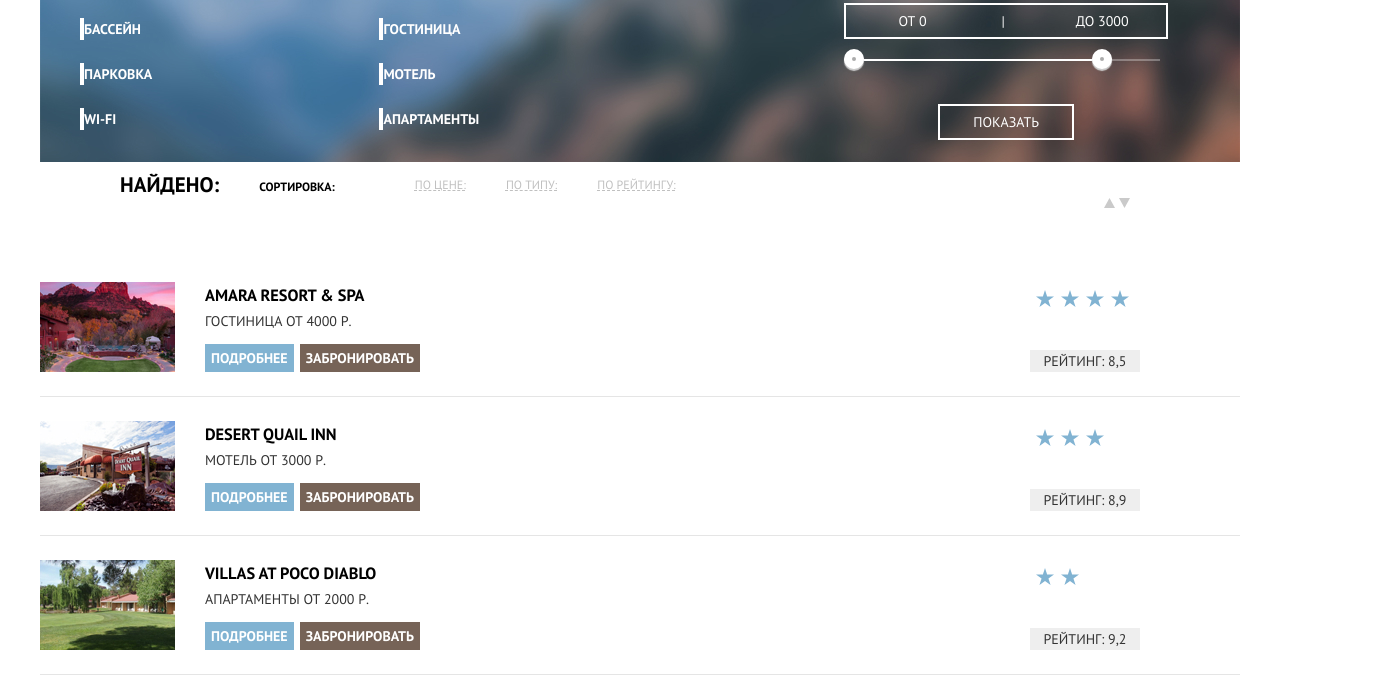
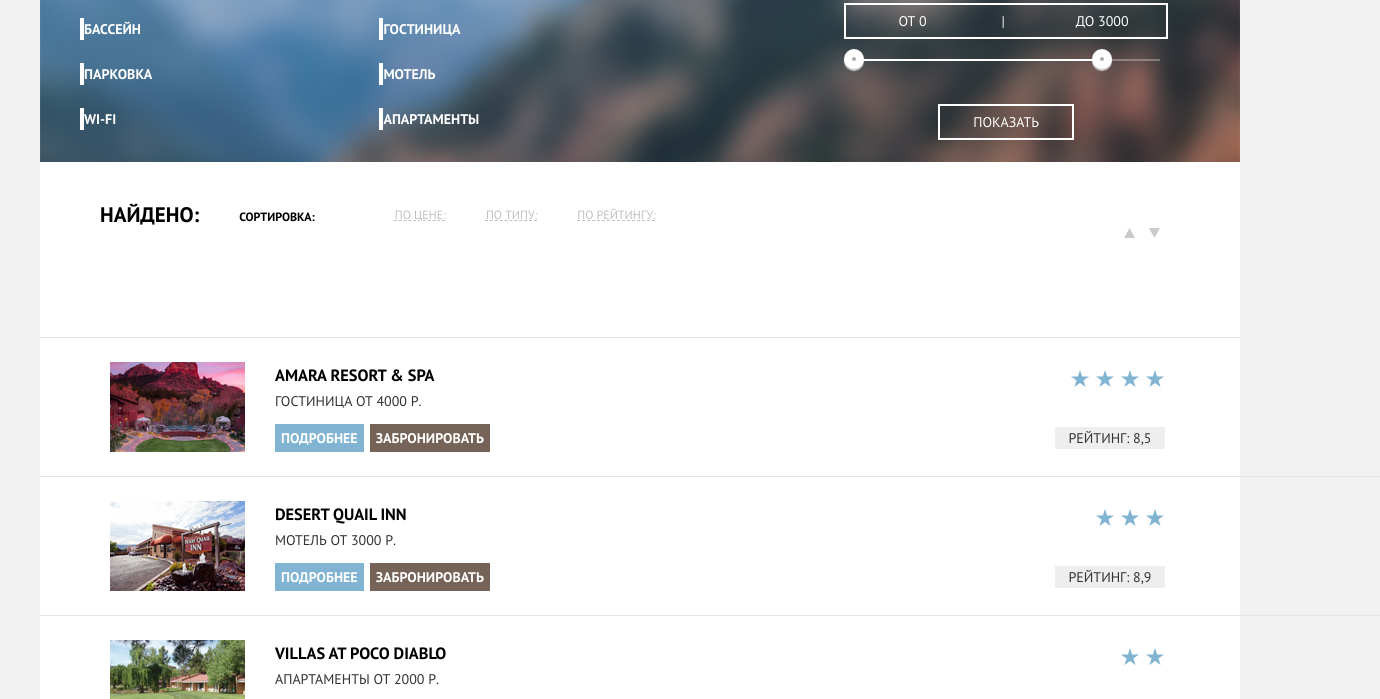
Before and after one commit to HoodZomb/1125167-sedona-28, a plain HTML site: page inner.html in a window 1280 px wide. Shown: the part 100-799 px from the top of the page, 1380 px wide, since content can reach past the window. Drawn offline with Linux system fonts and the light colour scheme.

Commit message:
Update style.css

```diff
--- a/css/style.css
+++ b/css/style.css
@@ -39,7 +39,7 @@
   font-weight: 700;
   color: var(--basic-black);
   text-transform: uppercase;
-  background-color: var(--basic-white);
+  background-color: var(--gray-light);
 }
 
 a {
@@ -167,6 +167,7 @@ opacity:30%
 }
 
 /*Main*/
+/*index*/
 .intro-text {
   display: flex;
   flex-direction: column;
@@ -297,7 +298,7 @@ opacity:30%
 
 .hidden-form-button:hover .popup {
   position:absolute;
-  display: flex ;
+  display: flex;
   height:395px;
   width:568px;
   justify-content:center;
@@ -436,7 +437,7 @@ background-color: var(--gray)
   background-image: url("../img/map.png");
   z-index:1;
 }
-
+/*inner*/
 /*Hotel pick menu*/
 .pick {
   display:flex;
@@ -595,7 +596,14 @@ position:relative;
 /* Search results*/
 .sort {
   display: flex;
-  margin-left:70px
+  padding-left:50px;
+  padding-top:30px;
+  margin:0 auto;
+  height:145px;
+  background-color:var(--basic-white);
+  border-bottom:1px solid var(--gray-dark);
+
+
 }
 
 .sort-inner {
@@ -654,7 +662,11 @@ position:relative;
 
 .sort-triangles {
   margin-left:auto;
-  margin-right:110px
+  margin-right:70px;
+}
+
+.sort-triangles svg {
+  margin-right:10px
 }
 
 .sort-triangles:hover path {
@@ -677,6 +689,8 @@ position:relative;
   height:auto;
   list-style: none;
   padding:0;
+  margin:0 auto;
+  background-color:var(--basic-white)
 }
 
 .amara {
@@ -707,11 +721,12 @@ position:relative;
 
 .found-item {
   display:flex;
-  padding: 24px 0;
-  margin-left: 0px;
+  padding: 24px  70px;
+  margin-left: auto;
   width:1200px;
   flex-direction:row;
   border-bottom:1px solid var(--gray-dark);
+
 }
 
 
@@ -732,9 +747,10 @@ position:relative;
   padding:0;
   display:flex;
   flex-direction:row;
-  margin:0;
+  margin-left:auto;
+  margin-bottom: 40px;
   list-style:none;
-  margin:0 0 auto
+
 }
 
 .stars li {
@@ -761,7 +777,7 @@ margin-left:30px
 
 .path {
 margin-left:auto;
-margin-right:100px;
+margin-right:145px;
 display:flex;
 flex-direction:column;
 text-align:right
```
